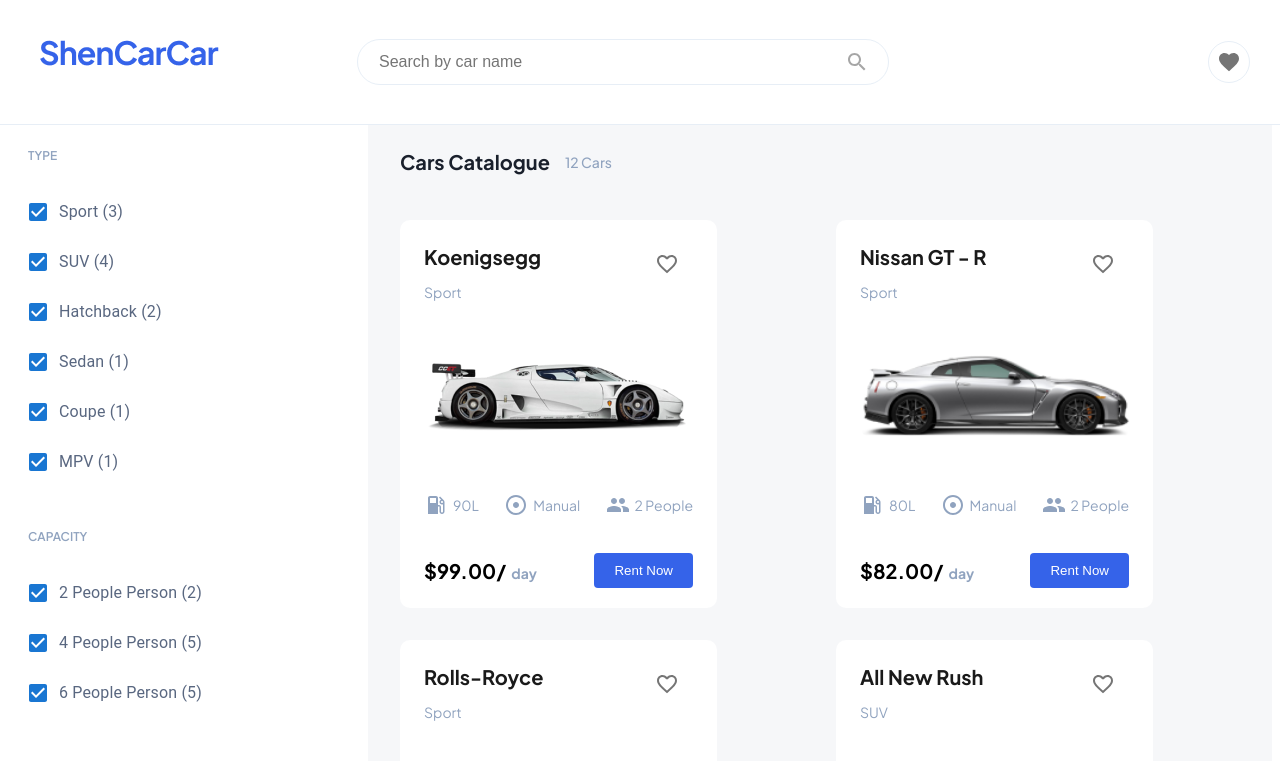
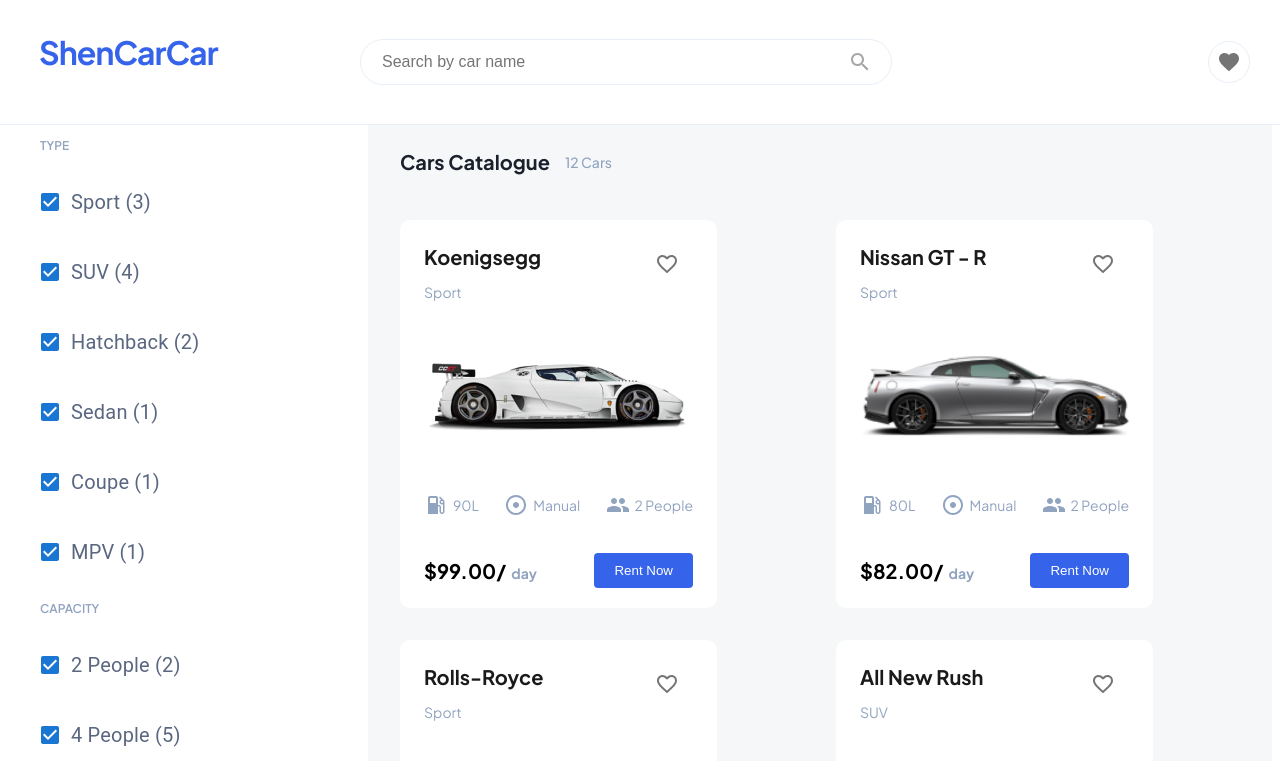
Before and after one commit to ArielFarhi/ex3, a React (Create React App) app: page / in a window 1280 px wide. Shown: the top 761 px of the page. Built offline with nearby package versions, Linux system fonts and the light colour scheme.

Commit message:
Move app content to new page "homePage"

```diff
--- a/package.json
+++ b/package.json
@@ -36,5 +36,8 @@
       "last 1 firefox version",
       "last 1 safari version"
     ]
+  },
+  "devDependencies": {
+    "@babel/plugin-proposal-private-property-in-object": "^7.21.11"
   }
 }
--- a/src/App.js
+++ b/src/App.js
@@ -1,63 +1,13 @@
-import React, { useState } from "react";
-import Header from "./components/header/Header";
-import Navbar from "./components/navbar/Navbar";
-import Main from "./components/main/Main";
-import carsData from "./data/carsData"; // נתוני הרכבים
-import "./app.css";
+import React from "react";
+import { Route, Routes } from "react-router-dom";
+import HomePage from "./components/HomePage/HomePage";
 
 function App() {
-  const [showFavorites, setShowFavorites] = useState(false);
-  const [searchQuery, setSearchQuery] = useState("");
-  const [filters, setFilters] = useState({
-    types: [],
-    capacities: [],
-    maxPrice: Math.max(...carsData.map((car) => car.pricePerDay)),
-  });
-
-  // עדכון סוגי הרכבים שנבחרו
-  const handleTypeChange = (selectedTypes) => {
-    setFilters((prevFilters) => ({
-      ...prevFilters,
-      types: selectedTypes,
-    }));
-  };
-
-  // עדכון קיבולת שנבחרה
-  const handleCapacityChange = (selectedCapacities) => {
-    setFilters((prevFilters) => ({
-      ...prevFilters,
-      capacities: selectedCapacities,
-    }));
-  };
-
-  // עדכון מחיר מקסימלי
-  const handlePriceChange = (maxPrice) => {
-    setFilters((prevFilters) => ({
-      ...prevFilters,
-      maxPrice,
-    }));
-  };
-
   return (
-    <div className="app-container">
-      <Header
-        onSearch={setSearchQuery}
-        onToggleFavorites={() => setShowFavorites(!showFavorites)}
-      />
-      <div className="content-container">
-        <Navbar
-          carsData={carsData}
-          onTypeChange={handleTypeChange}
-          onCapacityChange={handleCapacityChange}
-          onPriceChange={handlePriceChange}
-        />
-        <Main
-          showFavorites={showFavorites}
-          searchQuery={searchQuery}
-          filters={filters}
-        />
-      </div>
-    </div>
+    <Routes>
+      <Route path="/" element={<HomePage />} />
+      <Route path="/HomePage" element={<HomePage />} />
+    </Routes>
   );
 }
 
--- a/src/app.css
+++ /dev/null
@@ -1,23 +0,0 @@
-.app-container {
-    display: flex;
-    flex-direction: column;
-    min-height: 100vh;
-  }
-
-  .content-container {
-    display: flex;
-    flex: 1;
-  }
-
-  header {
-    width: 100%;
-    border-bottom: 1px solid rgba(195, 212, 233, 0.4);
-  }
-
-
-  footer {
-    border-top: 1px solid rgba(195, 212, 233, 0.4);
-    padding: 20px;
-    text-align: center;
-    background-color: #fff;
-  }
--- /dev/null
+++ b/src/components/HomePage/HomePage.jsx
@@ -0,0 +1,61 @@
+import React, { useState } from "react";
+import Header from "../Header/Header";
+import Navbar from "../Navbar/Navbar";
+import Main from "../Main/Main";
+import carsData from "../../data/carsData";
+import "./homePage.css";
+
+function HomePage() {
+  const [showFavorites, setShowFavorites] = useState(false);
+  const [searchQuery, setSearchQuery] = useState("");
+  const [filters, setFilters] = useState({
+    types: [],
+    capacities: [],
+    maxPrice: Math.max(...carsData.map((car) => car.pricePerDay)),
+  });
+
+  const handleTypeChange = (selectedTypes) => {
+    setFilters((prevFilters) => ({
+      ...prevFilters,
+      types: selectedTypes,
+    }));
+  };
+
+  const handleCapacityChange = (selectedCapacities) => {
+    setFilters((prevFilters) => ({
+      ...prevFilters,
+      capacities: selectedCapacities,
+    }));
+  };
+
+  const handlePriceChange = (maxPrice) => {
+    setFilters((prevFilters) => ({
+      ...prevFilters,
+      maxPrice,
+    }));
+  };
+
+  return (
+    <div className="app-container">
+      <Header
+        onSearch={setSearchQuery}
+        onToggleFavorites={() => setShowFavorites(!showFavorites)}
+      />
+      <div className="content-container">
+        <Navbar
+          carsData={carsData}
+          onTypeChange={handleTypeChange}
+          onCapacityChange={handleCapacityChange}
+          onPriceChange={handlePriceChange}
+        />
+        <Main
+          showFavorites={showFavorites}
+          searchQuery={searchQuery}
+          filters={filters}
+        />
+      </div>
+    </div>
+  );
+}
+
+export default HomePage;
--- /dev/null
+++ b/src/components/HomePage/homePage.css
@@ -0,0 +1,17 @@
+.app-container {
+  display: flex;
+  flex-direction: column;
+  min-height: 100vh;
+}
+
+.content-container {
+  display: flex;
+  flex: 1;
+}
+
+footer {
+  border-top: 1px solid rgba(195, 212, 233, 0.4);
+  padding: 20px;
+  text-align: center;
+  background-color: #fff;
+}
--- a/src/components/header/Header.jsx
+++ b/src/components/header/Header.jsx
@@ -1,5 +1,5 @@
 import React, { useState } from "react";
-import SearchBar from "../searchBar/SearchBar";
+import SearchBar from "../SearchBar/SearchBar";
 import FavoriteIcon from "@mui/icons-material/Favorite";
 import { IconButton } from "@mui/material";
 import "./header.css";
--- a/src/components/header/header.css
+++ b/src/components/header/header.css
@@ -16,7 +16,7 @@
   background-repeat: no-repeat;
   width: 191px;
   height: 44px;
-  margin: 40px 126px 40px 40px;
+  margin: 40px 129px 40px 40px;
 }
 
 .favorite-header.liked, .favorite-header.unliked {
--- a/src/components/main/Main.jsx
+++ b/src/components/main/Main.jsx
@@ -1,5 +1,5 @@
 import React, { useState } from "react";
-import Card from "../card/Card";
+import Card from "../Card/Card";
 import carsData from "../../data/carsData";
 import "./main.css";
 
--- a/src/components/navbar/Navbar.jsx
+++ b/src/components/navbar/Navbar.jsx
@@ -15,29 +15,29 @@
 
   const maxPrice = Math.max(...carsData.map((car) => car.pricePerDay));
 
-  const [selectedTypes, setSelectedTypes] = useState(Object.keys(uniqueTypes)); // כל סוגי הרכבים מסומנים בהתחלה
-  const [selectedCapacities, setSelectedCapacities] = useState(Object.keys(uniqueCapacities)); // כל הקיבולות מסומנות בהתחלה
-  const [priceRange, setPriceRange] = useState(maxPrice); // מחיר מקסימלי כברירת מחדל
+  const [selectedTypes, setSelectedTypes] = useState(Object.keys(uniqueTypes));
+  const [selectedCapacities, setSelectedCapacities] = useState(Object.keys(uniqueCapacities));
+  const [priceRange, setPriceRange] = useState(maxPrice);
 
   const handleTypeChange = (type) => {
     const updatedTypes = selectedTypes.includes(type)
-      ? selectedTypes.filter((t) => t !== type) // הסרה אם קיים
-      : [...selectedTypes, type]; // הוספה אם לא קיים
+      ? selectedTypes.filter((t) => t !== type)
+      : [...selectedTypes, type];
     setSelectedTypes(updatedTypes);
-    onTypeChange(updatedTypes); // העברת הנתונים למעלה
+    onTypeChange(updatedTypes);
   };
 
   const handleCapacityChange = (capacity) => {
     const updatedCapacities = selectedCapacities.includes(capacity)
-      ? selectedCapacities.filter((c) => c !== capacity) // הסרה אם קיים
-      : [...selectedCapacities, capacity]; // הוספה אם לא קיים
+      ? selectedCapacities.filter((c) => c !== capacity)
+      : [...selectedCapacities, capacity];
     setSelectedCapacities(updatedCapacities);
-    onCapacityChange(updatedCapacities); // העברת הנתונים למעלה
+    onCapacityChange(updatedCapacities);
   };
 
   const handlePriceChange = (e, newValue) => {
     setPriceRange(newValue);
-    onPriceChange(newValue); // העברת הנתונים למעלה
+    onPriceChange(newValue);
   };
 
   return (
@@ -49,7 +49,7 @@
             key={type}
             control={
               <Checkbox
-                checked={selectedTypes.includes(type)} // מסומן כברירת מחדל
+                checked={selectedTypes.includes(type)}
                 onChange={() => handleTypeChange(type)}
               />
             }
@@ -69,19 +69,31 @@
                 onChange={() => handleCapacityChange(capacity)}
               />
             }
-            label={`${capacity} Person (${count})`}
+            label={`${capacity} (${count})`}
           />
         ))}
       </div>
 
-      <div className="filter-section">
+      <div className="filter-section price-filter">
         <h6>PRICE (PER DAY)</h6>
         <Slider
           value={priceRange}
           onChange={handlePriceChange}
           min={0}
           max={maxPrice}
-          valueLabelDisplay="auto"
+          valueLabelDisplay="off"
+          sx={{
+            width: "88%",
+            "& .MuiSlider-thumb": {
+              backgroundColor: "#3563e9",
+            },
+            "& .MuiSlider-track": {
+              backgroundColor: "#3563e9",
+            },
+            "& .MuiSlider-rail": {
+              backgroundColor: "#d3d3d3",
+            },
+          }}
         />
         <span>Max: ${priceRange}</span>
       </div>
--- a/src/components/navbar/navbar.css
+++ b/src/components/navbar/navbar.css
@@ -3,12 +3,10 @@
 .navbar {
   font-family: "Plus Jakarta Sans", sans-serif;
   position: fixed;
-  top: 100px;
-  padding: 20px;
-  width: 300px;
-  display: flex;
+  top: 110px;
+  padding-left: 32px;
+  width: 328px;
   flex-direction: column;
-  gap: 10px;
   background-color: white;
   height: calc(100vh - 150px);
   overflow-y: scroll;
@@ -18,10 +16,15 @@
   display: none;
 }
 
-.navbar h6 {
+.filter-section h6 {
+  margin-bottom: 28px;
   color: #90A3BF;
   font-size: 12px;
   font-weight: 600;
+}
+
+.price-filter h6 {
+  margin-bottom: 15px;
 }
 
 .navbar .filter-section label {
@@ -30,19 +33,18 @@
   font-size: 20px;
   font-weight: 600;
   color: #596780;
-  margin-bottom: 8px;
+  margin-bottom: 28px;
   cursor: pointer;
 }
 
 .navbar .filter-section input[type="checkbox"] {
-  margin-right: 10px;
+  margin-right: 8px;
   accent-color: #3563e9;
 }
 
 .navbar .slider-container {
   display: flex;
   flex-direction: column;
-  gap: 10px;
 }
 
 .navbar .slider-container span {
@@ -55,5 +57,11 @@
   width: 100%;
   cursor: pointer;
   accent-color: #3563e9;
-  padding-bottom: 20px;
+  /* padding-bottom: 20px; */
 }
+
+.filter-section span {
+  font-size: 20px;
+  /* font-weight: 600; */
+  color:  #596780;
+}
--- a/src/components/searchBar/searchBar.css
+++ b/src/components/searchBar/searchBar.css
@@ -6,8 +6,6 @@
   padding: 0px 19px;
   width: 492px;
   height: 44px;
-  /* max-width: 600px;
-  min-width: 200px; */
 }
 
 .search-input {
```
Also changed, not shown: 1 other file (tests, documents, lock files or other folders).
